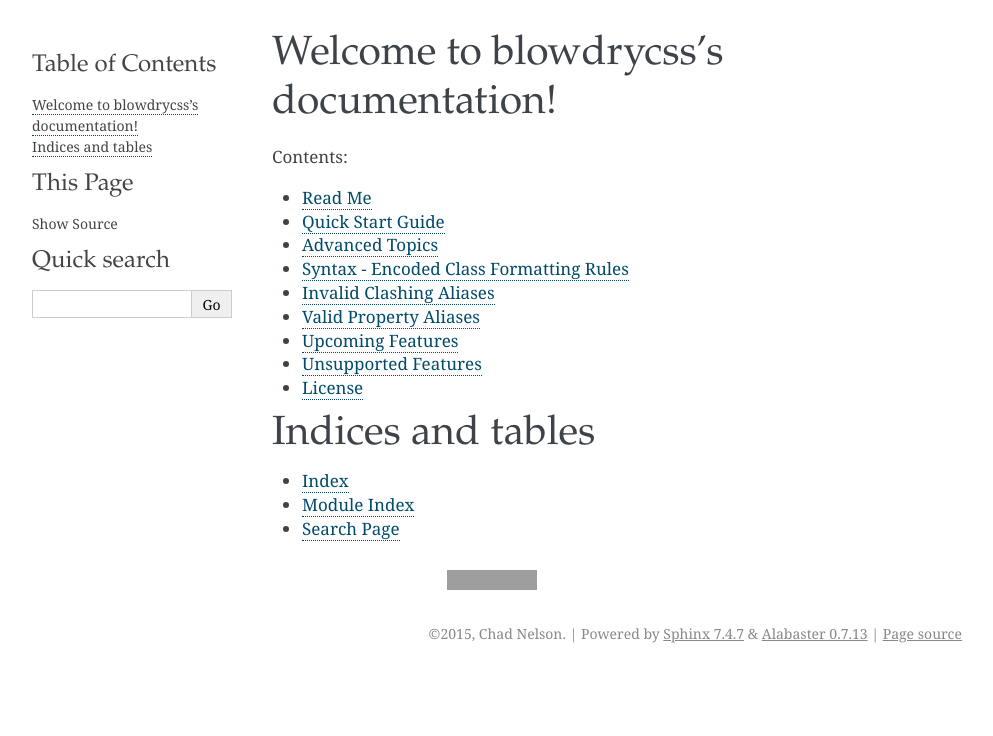
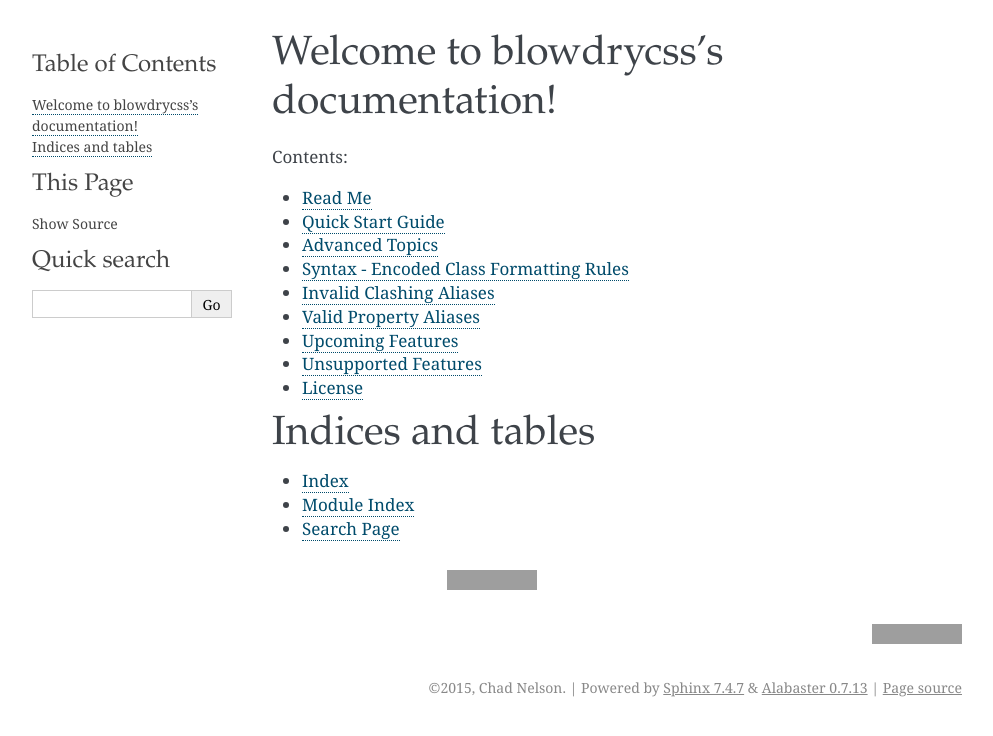
Before and after one commit to nueverest/blowdrycss, a Sphinx documentation site: the page built from docs/index.rst, in a window 1280 px wide. Shown: the top 736 px of the page, without its empty margins (148-1141 px from the left). Built offline with Sphinx 7.4.7, drawn with Linux system fonts in a browser that asks for light colours; grey boxes are pictures that could not be loaded.

Commit message:
Add flattr button to custom_themes.

```diff
--- a/docs/custom_themes/alabaster_custom/layout.html
+++ b/docs/custom_themes/alabaster_custom/layout.html
@@ -13,7 +13,11 @@
 {%- block relbar2 %}{% endblock %}
 
 {%- block footer %}
-    <div class="footer flattr">{%- block flattr %}{% endblock %}</div>
+    {# <div class="footer flattr">{%- block flattr %}{% endblock %}</div> #}
+
+    <div class="footer flattr">
+        <a href="https://flattr.com/submit/auto?user_id=nueverest&url=https%3A%2F%2Fgithub.com%2Fnueverest%2Fblowdrycss" target="_blank"><img src="http://button.flattr.com/flattr-badge-large.png" alt="Flattr this" title="Flattr this" border="0"></a>
+    </div>
 
     <div class="footer">
       {% if show_copyright %}&copy;{{ copyright }}.{% endif %}
```
